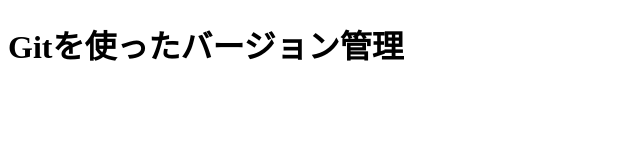
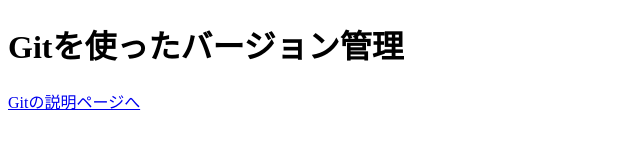
Before and after one commit to toshinbooo/sourcetree_sample, a plain HTML site: page sample.html in a window 1280 px wide. Shown: the whole page, without its empty margins (0-640 px from the left). Drawn offline with Linux system fonts and the light colour scheme.

Commit message:
説明ぺージ

```diff
--- a/sample.html
+++ b/sample.html
@@ -6,6 +6,7 @@
 </head>
 <body>
 	<h1>Gitを使ったバージョン管理</h1>
+	<a href="index.html">Gitの説明ページへ</a>
 
 </body>
 </html>
```
